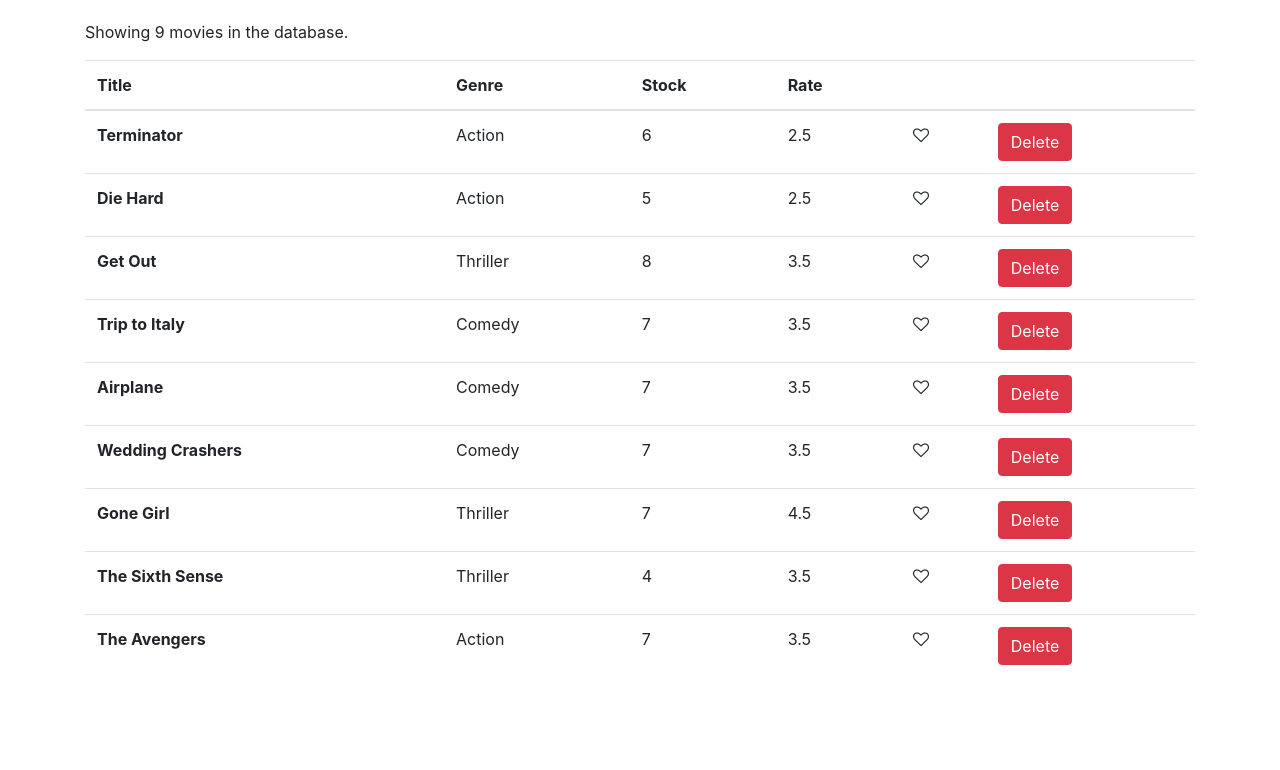
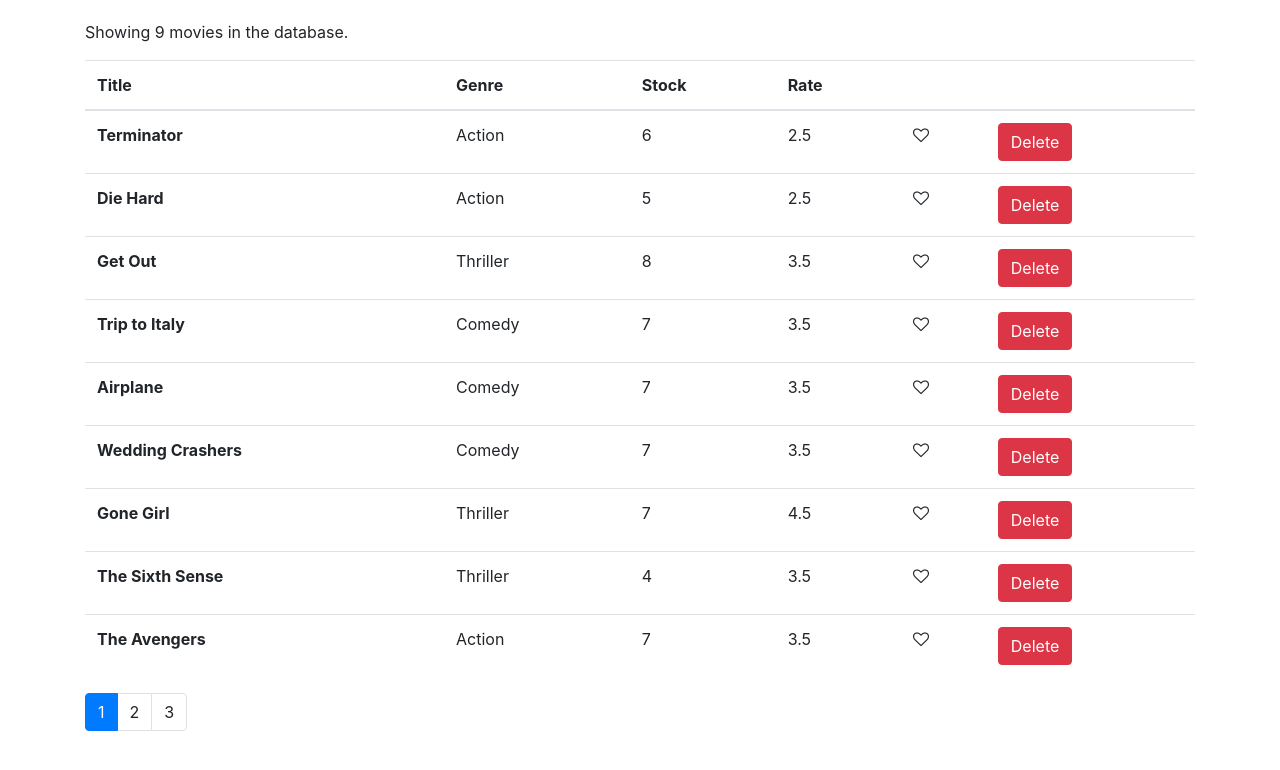
Before and after one commit to WuYen/MoshCourse, a React (Create React App) app in the folder vidly/: page / in a window 1280 px wide. Shown: the top 770 px of the page. Built offline with nearby package versions, Linux system fonts and the light colour scheme.

Commit message:
my page bar
show page with click event

```diff
--- a/vidly/src/components/movie.jsx
+++ b/vidly/src/components/movie.jsx
@@ -1,6 +1,7 @@
 import React, { Component } from "react";
 import { getMovies, deleteMovie } from "../services/fakeMovieService";
 import LikeBtn from "./like";
+import PageBar from "./pagebar";
 
 class MovieTable extends Component {
   state = {
@@ -23,6 +24,10 @@ class MovieTable extends Component {
       tempList.push(movie._id);
     }
     this.setState({ LikeList: tempList });
+  };
+
+  PageClick = index => {
+    console.log("Page click", index);
   };
 
   ShowTable() {
@@ -76,7 +81,12 @@ class MovieTable extends Component {
   }
 
   render() {
-    return <div>{this.ShowTable()}</div>;
+    return (
+      <div>
+        {this.ShowTable()}
+        <PageBar PageClick={this.PageClick} />
+      </div>
+    );
   }
 }
 
--- /dev/null
+++ b/vidly/src/components/pagebar.jsx
@@ -0,0 +1,37 @@
+import React, { Component } from "react";
+
+class PageBar extends Component {
+  state = {
+    pageSize: 5,
+    pageCount: 3,
+    currentPage: 1
+  };
+
+  handleClick = index => {
+    this.props.PageClick(index);
+    this.setState({ currentPage: index });
+  };
+  render() {
+    return (
+      <nav aria-label="Page navigation example">
+        <ul className="pagination">
+          {[1, 2, 3].map(x => {
+            let classes = "page-item";
+            if (x === this.state.currentPage) {
+              classes += " active";
+            }
+            return (
+              <li key={x} className={classes}>
+                <a className="page-link" onClick={() => this.handleClick(x)}>
+                  {x}
+                </a>
+              </li>
+            );
+          })}
+        </ul>
+      </nav>
+    );
+  }
+}
+
+export default PageBar;
```
Also changed, not shown: 1 other file (tests, documents, lock files or other folders).
